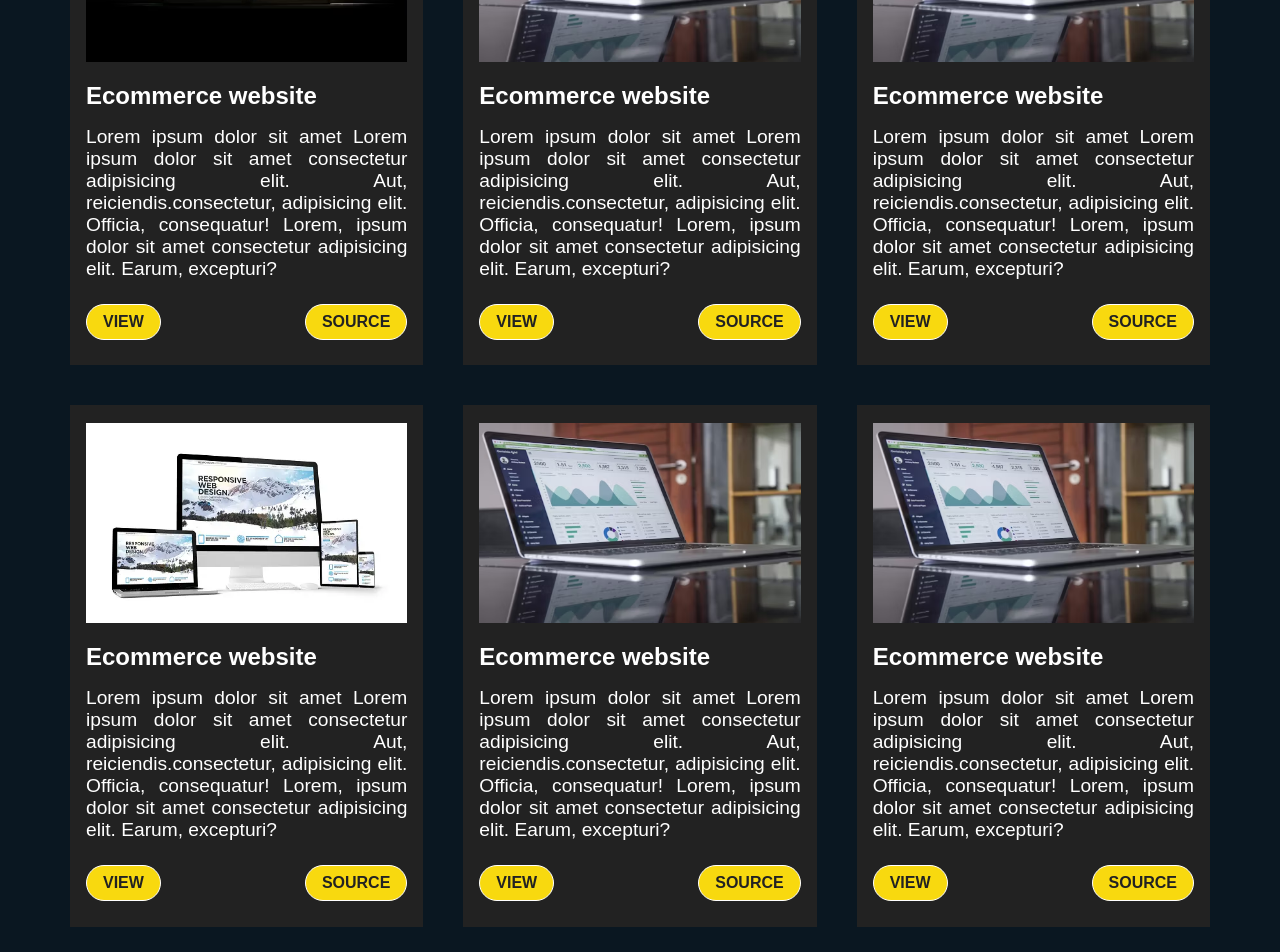
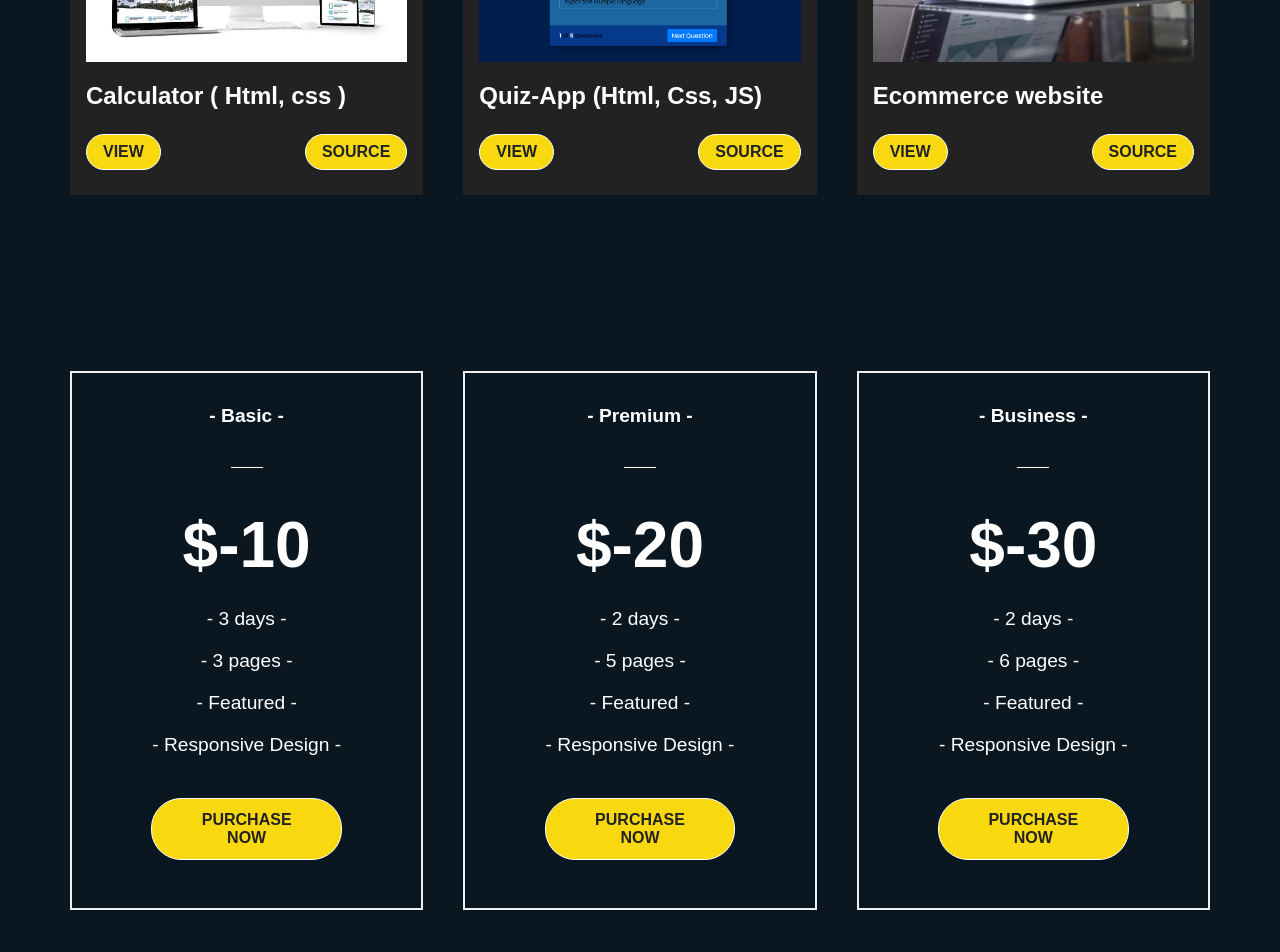
Before and after one commit to suresh328/Portfolio, a React (Create React App) app: page / in a window 1280 px wide. Shown: the part 1440-2392 px from the top of the page. Built offline with nearby package versions, Linux system fonts and the light colour scheme; a web font is replaced by a local one.

Commit message:
second commit

```diff
--- a/src/component/common/Footer.jsx
+++ b/src/component/common/Footer.jsx
@@ -13,7 +13,7 @@ function Footer() {
            <div className="phone">
            <h4>
            <FaPhone  size={20} style={{color :'#fff',marginRight:'2rem'}}/>
-            +91 987676567
+            +91 7538815402
            </h4>
            </div>
            <div className="email">
@@ -24,8 +24,8 @@ function Footer() {
            </div>
         </div>
         <div className="right">
-           <h3>About this company</h3>
-           <p>Lorem ipsum dolor sit amet consectetur adipisicing elit. Quis in sint facere quidem aperiam eligendi minima odio itaque veritatis enim!</p>
+           <h3>About </h3>
+           <p>Hi, This is <em><strong>Suresh</strong></em> . I am a webdeveloper with (Html, Css, JavaScript and React-Js)  </p>
            <div className="social">
            <FaFacebook  size={30} style={{color :'#fff',marginRight:'1rem'}}/>
            <FaLinkedin  size={30} style={{color :'#fff',marginRight:'1rem'}}/>
--- a/src/component/extraadding/Carditem.jsx
+++ b/src/component/extraadding/Carditem.jsx
@@ -8,7 +8,7 @@ const Carditem = () => {
         <div className="card">
           <h3>- Basic -</h3>
           <span className='bar'></span>
-          <p className='btc'>$ 100</p>
+          <p className='btc'>$-10</p>
           <p>- 3 days -</p>
           <p>- 3 pages -</p>
           <p>- Featured -</p>
@@ -19,7 +19,7 @@ const Carditem = () => {
         <div className="card">
           <h3>- Premium -</h3>
           <span className='bar'></span>
-          <p className='btc'>$ 200</p>
+          <p className='btc'>$-20</p>
           <p>- 2 days -</p>
           <p>- 5 pages -</p>
           <p>- Featured -</p>
@@ -30,7 +30,7 @@ const Carditem = () => {
         <div className="card">
           <h3>- Business -</h3>
           <span className='bar'></span>
-          <p className="btc">$ 300</p>
+          <p className="btc">$-30</p>
           <p>- 2 days -</p>
           <p>- 6 pages -</p>
           <p>- Featured -</p>
--- a/src/component/home/Hero.jsx
+++ b/src/component/home/Hero.jsx
@@ -10,8 +10,8 @@ function Hero() {
           <img className="intro-img" src={portfolio} alt="Intro" />
         </div>
         <div className="content">
-          <p>Hi I'm A Developer</p>
-          <h1>React Developer</h1>
+          <p>Hi I'm A Suresh</p>
+          <h1>React-js Developer</h1>
 
           <div>
             <Link to="/Project" className="btn">
--- a/src/component/home/HeroImg2.jsx
+++ b/src/component/home/HeroImg2.jsx
@@ -1,19 +1,36 @@
-import React, { Component } from 'react'
+// import React, { Component } from 'react'
 
-class HeroImg2 extends Component {
-    render(){
+// class HeroImg2 extends Component {
 
-        return (
-        <div className='hero-img'>
+
+//     render(){
+
+//         return (
+//         <div className='hero-img'>
+//             <div className="heading">
+//                 <h1>{this.props.heading}</h1>
+//                 <p>{this.props.text}</p>
+//             </div>
+
+//         </div>
+//       )
+//     }
+
+// }
+
+// export default HeroImg2
+import React from 'react'
+
+function HeroImg2({...props}) {
+  return (
+    <div className='hero-img'>
             <div className="heading">
-                <h1>{this.props.heading}</h1>
-                <p>{this.props.text}</p>
+                <h1>{props.heading}</h1>
+                <p>{props.text}</p>
             </div>
 
         </div>
-      )
-    }
-
+  )
 }
 
 export default HeroImg2
--- a/src/component/home/Projectwork.jsx
+++ b/src/component/home/Projectwork.jsx
@@ -1,7 +1,6 @@
 import React from "react";
 import img1 from "../assets/img1.png"
 import img2 from "../assets/img2.png"
-import img3 from "../assets/img3.png"
 import img4 from "../assets/img3.png"
 import img5 from "../assets/img3.png"
 import img6 from "../assets/img3.png"
@@ -15,10 +14,39 @@ const Work = () => {
       <div className="project-heading">Projects - Work</div>
       <div className="project-container">
         <div className="project-card">
+          <img src={img2} alt="img" />
+          <h2 className="project-title">Calculator ( Html, css )</h2>
+          <div className="project-details">
+          <div className="pro-buttons">
+              <NavLink to="https://calculator-mu-liart.vercel.app/" className="btn">
+                View
+              </NavLink>
+              <NavLink to="https://github.com/suresh328/calculator.git" className="btn">
+                Source
+              </NavLink>
+            </div>
+          </div>
+        </div>
+
+        <div className="project-card">
           <img src={img1} alt="img" />
+          <h2 className="project-title">Quiz-App (Html, Css, JS)</h2>
+          <div className="project-details">
+          <div className="pro-buttons">
+              <NavLink to="https://basicsquizapp.vercel.app/" className="btn">
+                View
+              </NavLink>
+              <NavLink to="https://github.com/suresh328/Quizapp.git" className="btn">
+                Source
+              </NavLink>
+            </div>
+          </div>
+        </div>
+
+        <div className="project-card">
+          <img src={img6} alt="img" />
           <h2 className="project-title">Ecommerce website</h2>
           <div className="project-details">
-          <p>Lorem ipsum dolor sit amet Lorem ipsum dolor sit amet consectetur adipisicing elit. Aut, reiciendis.consectetur, adipisicing elit. Officia, consequatur! Lorem, ipsum dolor sit amet consectetur adipisicing elit. Earum, excepturi?</p>
           <div className="pro-buttons">
               <NavLink to="url.com" className="btn">
                 View
@@ -30,85 +58,9 @@ const Work = () => {
           </div>
         </div>
 
-        <div className="project-card">
-          <img src={img3} alt="img" />
-          <h2 className="project-title">Ecommerce website</h2>
-          <div className="project-details">
-          <p>Lorem ipsum dolor sit amet Lorem ipsum dolor sit amet consectetur adipisicing elit. Aut, reiciendis.consectetur, adipisicing elit. Officia, consequatur! Lorem, ipsum dolor sit amet consectetur adipisicing elit. Earum, excepturi?</p>
-          <div className="pro-buttons">
-              <NavLink to="url.com" className="btn">
-                View
-              </NavLink>
-              <NavLink to="url.com" className="btn">
-                Source
-              </NavLink>
-            </div>
-          </div>
-        </div>
 
-        <div className="project-card">
-          <img src={img6} alt="img" />
-          <h2 className="project-title">Ecommerce website</h2>
-          <div className="project-details">
-          <p>Lorem ipsum dolor sit amet Lorem ipsum dolor sit amet consectetur adipisicing elit. Aut, reiciendis.consectetur, adipisicing elit. Officia, consequatur! Lorem, ipsum dolor sit amet consectetur adipisicing elit. Earum, excepturi?</p>
-          <div className="pro-buttons">
-              <NavLink to="url.com" className="btn">
-                View
-              </NavLink>
-              <NavLink to="url.com" className="btn">
-                Source
-              </NavLink>
-            </div>
-          </div>
-        </div>
 
-        <div className="project-card">
-          <img src={img2} alt="img" />
-          <h2 className="project-title">Ecommerce website</h2>
-          <div className="project-details">
-          <p>Lorem ipsum dolor sit amet Lorem ipsum dolor sit amet consectetur adipisicing elit. Aut, reiciendis.consectetur, adipisicing elit. Officia, consequatur! Lorem, ipsum dolor sit amet consectetur adipisicing elit. Earum, excepturi?</p>
-          <div className="pro-buttons">
-              <NavLink to="url.com" className="btn">
-                View
-              </NavLink>
-              <NavLink to="url.com" className="btn">
-                Source
-              </NavLink>
-            </div>
-          </div>
-        </div>
 
-        <div className="project-card">
-          <img src={img4} alt="img" />
-          <h2 className="project-title">Ecommerce website</h2>
-          <div className="project-details">
-          <p>Lorem ipsum dolor sit amet Lorem ipsum dolor sit amet consectetur adipisicing elit. Aut, reiciendis.consectetur, adipisicing elit. Officia, consequatur! Lorem, ipsum dolor sit amet consectetur adipisicing elit. Earum, excepturi?</p>
-          <div className="pro-buttons">
-              <NavLink to="url.com" className="btn">
-                View
-              </NavLink>
-              <NavLink to="url.com" className="btn">
-                Source
-              </NavLink>
-            </div>
-          </div>
-        </div>
-
-        <div className="project-card">
-          <img src={img5} alt="img" />
-          <h2 className="project-title">Ecommerce website</h2>
-          <div className="project-details">
-          <p>Lorem ipsum dolor sit amet Lorem ipsum dolor sit amet consectetur adipisicing elit. Aut, reiciendis.consectetur, adipisicing elit. Officia, consequatur! Lorem, ipsum dolor sit amet consectetur adipisicing elit. Earum, excepturi?</p>
-          <div className="pro-buttons">
-              <NavLink to="url.com" className="btn">
-                View
-              </NavLink>
-              <NavLink to="url.com" className="btn">
-                Source
-              </NavLink>
-            </div>
-          </div>
-        </div>
       </div>
     </div>
   );
--- a/src/index.js
+++ b/src/index.js
@@ -9,7 +9,3 @@ root.render(
     <App />
   </BrowserRouter>
 );
-
-// If you want to start measuring performance in your app, pass a function
-// to log results (for example: reportWebVitals(console.log))
-// or send to an analytics endpoint. Learn more: https://bit.ly/CRA-vitals
```
Also changed, not shown: src/App.js (+5 -6 lines), src/component/assets/img1.png.
